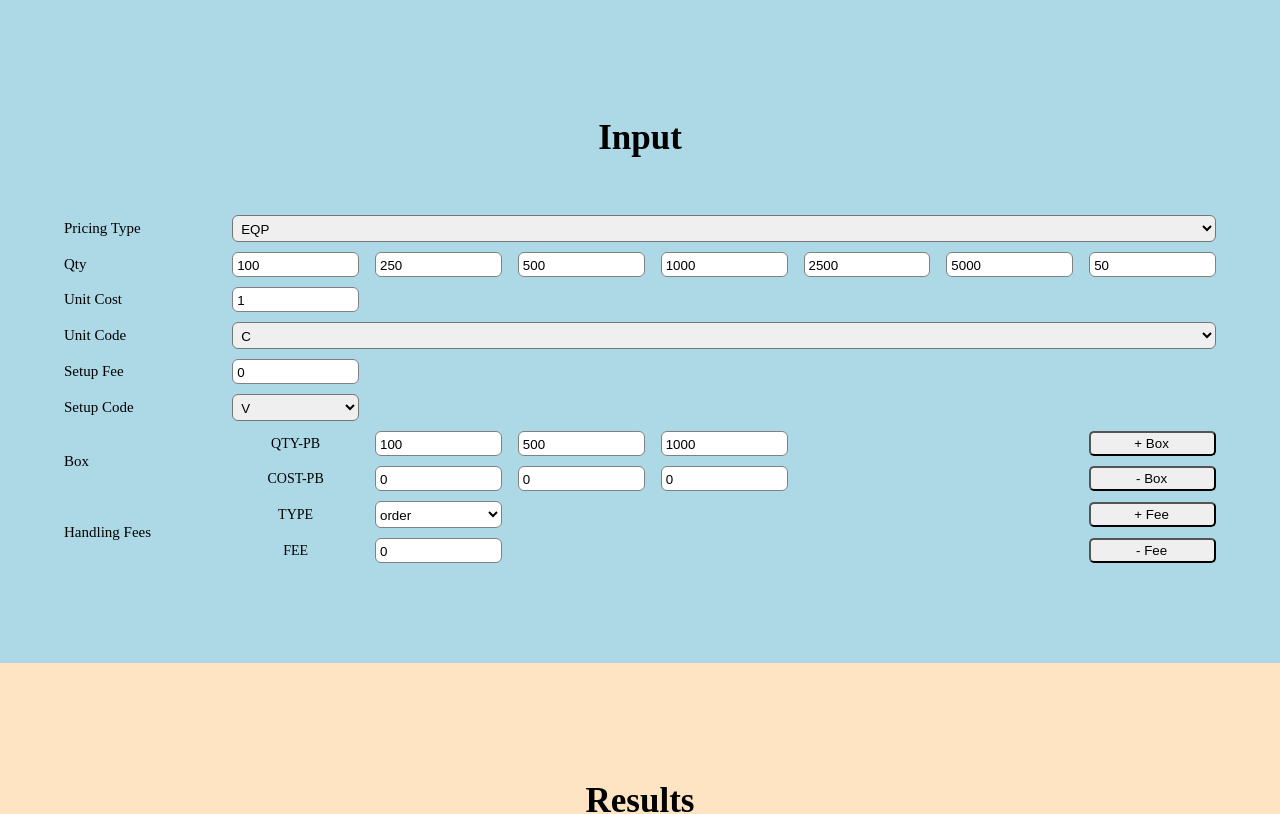
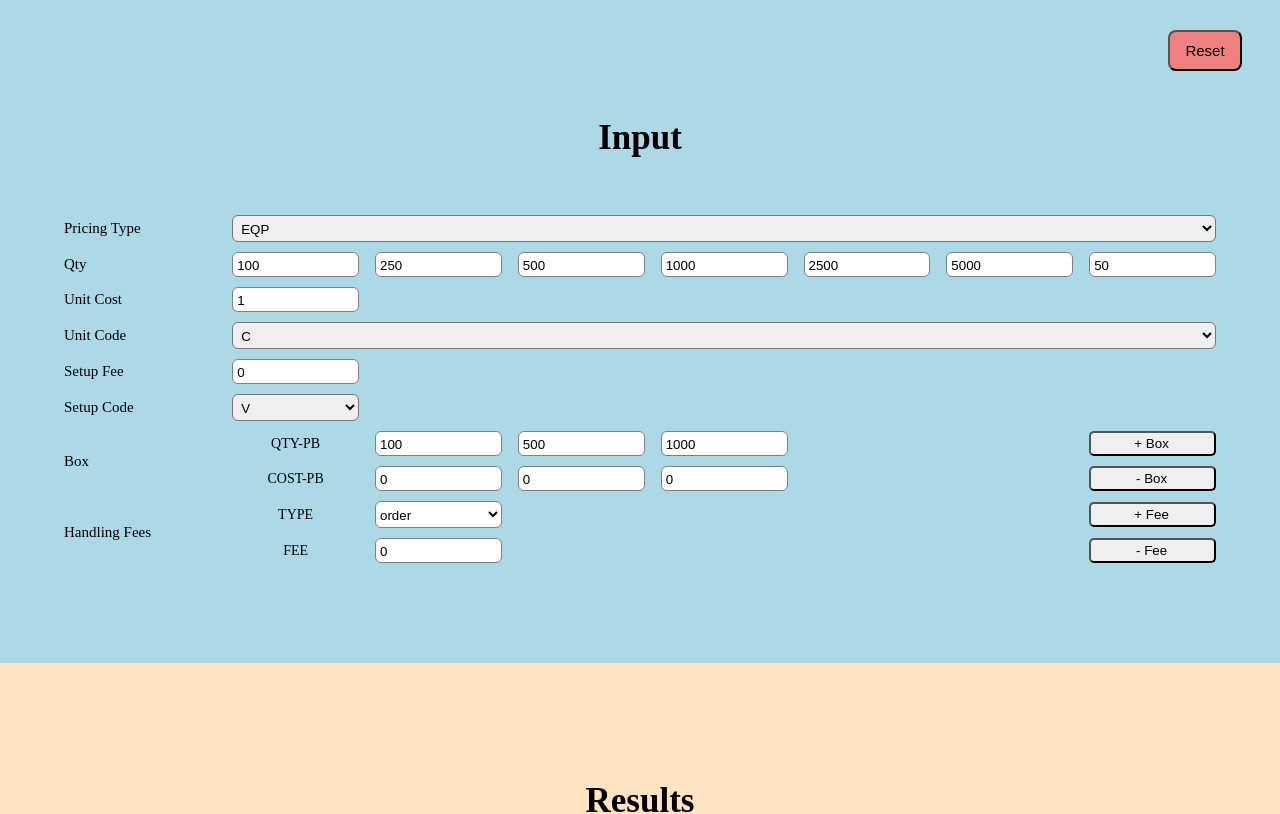
Before and after one commit to webdev-dave/bizzbuzz-custom-calculator, a React (Create React App) app: page / in a window 1280 px wide. Shown: the top 814 px of the page. Built offline with nearby package versions, Linux system fonts and the light colour scheme.

Commit message:
add ResetButton

```diff
--- a/src/app/store.js
+++ b/src/app/store.js
@@ -1,9 +1,18 @@
-import { configureStore } from "@reduxjs/toolkit";
+import { configureStore, combineReducers } from "@reduxjs/toolkit";
 
 import mainReducer from "../components/main/mainSlice";
 
+const combinedReducer = combineReducers({
+  main: mainReducer,
+})
+
+const rootReducer = (state, action) => {
+  if (action.type === 'main/resetAllValues') {
+    state = undefined;
+  }
+  return combinedReducer(state, action);
+};
+
 export default configureStore({
-    reducer: {
-        main: mainReducer,
-    }
+    reducer: rootReducer,
 });
--- a/src/assets/styles/app.css
+++ b/src/assets/styles/app.css
@@ -88,7 +88,21 @@ body {
 
 /* ---------------------------------------- input form grid ------------------------------------------------------- */
 
+.reset-btn {
+  position: absolute;
+  right: 3%;
+  background-color: lightcoral;
+  font-size: 1.5rem;
+  padding: 1rem 1.5rem;
+  border-radius: 8px;
+  transition: 0.3s;
+}
 
+.reset-btn:hover {background-color: red;}
+.reset-btn:active {
+  background-color: red;
+  padding: 0.9rem 1.35rem;
+}
 
 #input-grid {
   display: grid;
--- a/src/components/input/Input.js
+++ b/src/components/input/Input.js
@@ -12,6 +12,7 @@ import { columnsArr } from "../../assets/helpers/helperArrays";
 import QtyPerBox from "./box/QtyPerBox";
 import CostPerBox from "./box/CostPerBox";
 import HandlingFee from "./handlingFees/HandlingFee";
+import ResetButton from "./ResetButton";
 
 
 const Input = () => {
@@ -24,6 +25,7 @@ const Input = () => {
 
   return (
     <div id="input-container">
+      <ResetButton/>
       <h2>Input</h2>
       <div id="input-grid">
         {/* Pricing Type */}
--- /dev/null
+++ b/src/components/input/ResetButton.js
@@ -0,0 +1,24 @@
+import { useDispatch } from "react-redux";
+import {
+  resetAllValues,
+  updateBoxData,
+  updateNetUnitCost,
+} from "../main/mainSlice";
+
+const ResetButton = ({ id, columnIndex }) => {
+  const dispatch = useDispatch();
+  const handleClick = (e) => {
+    e.preventDefault();
+    dispatch(resetAllValues({}));
+    dispatch(updateBoxData({}));
+    dispatch(updateNetUnitCost({}));
+  };
+
+  return (
+    <button className="reset-btn btn" onClick={handleClick}>
+      Reset
+    </button>
+  );
+};
+
+export default ResetButton;
--- a/src/components/main/mainSlice.js
+++ b/src/components/main/mainSlice.js
@@ -14,7 +14,7 @@ x1.minus(0.1);
 
 
 
-const initialState = {
+export const initialState = {
   pricingType: "EQP",
   quantity: [100, 250, 500, 1000, 2500, 5000, 50],
   unitCost: [1, 1, 1, 1, 1, 1, 1],
@@ -38,6 +38,9 @@ const mainSlice = createSlice({
   name: "main",
   initialState: initialState,
   reducers: {
+    resetAllValues: (state, action) => {
+
+    },
     updatePricingType: (state, action) => {
       state.pricingType = action.payload.value;
       //when transitioning from "NON-EQP to "EQP", make sure to copy col-0 values into all the (hidden unitPrice elements)
@@ -291,7 +294,7 @@ export const selectProfitMargin = (state) => state.main.profitMargin;
 export const selectProfitPu = (state) => state.main.profitPu;
 export const selectTotalProfit = (state) => state.main.totalProfit;
 export const selectAdditionalData = (state) => state.main.additionalData;
-export const {updateQuantity, updatePricingType, updateUnitCost, updateUnitCode, updateSetupFee, updateSetupCode, updateQtyPerBox, updateCostPerBox,updateBoxData, updateHandlingType, updateHandlingFee, clearHandlingFee, updateNetUnitCost ,updateRetailPricePu, updateRetailTotal, updateProfitMargin, updateProfitPu, updateTotalProfit, updateProfits} =
+export const {resetAllValues, updateQuantity, updatePricingType, updateUnitCost, updateUnitCode, updateSetupFee, updateSetupCode, updateQtyPerBox, updateCostPerBox,updateBoxData, updateHandlingType, updateHandlingFee, clearHandlingFee, updateNetUnitCost ,updateRetailPricePu, updateRetailTotal, updateProfitMargin, updateProfitPu, updateTotalProfit, updateProfits} =
   mainSlice.actions;
 
 
```
